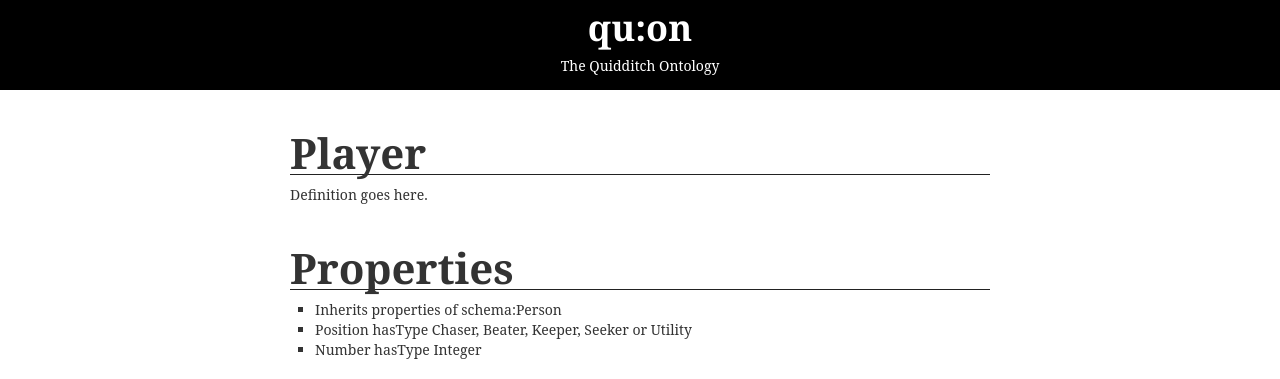
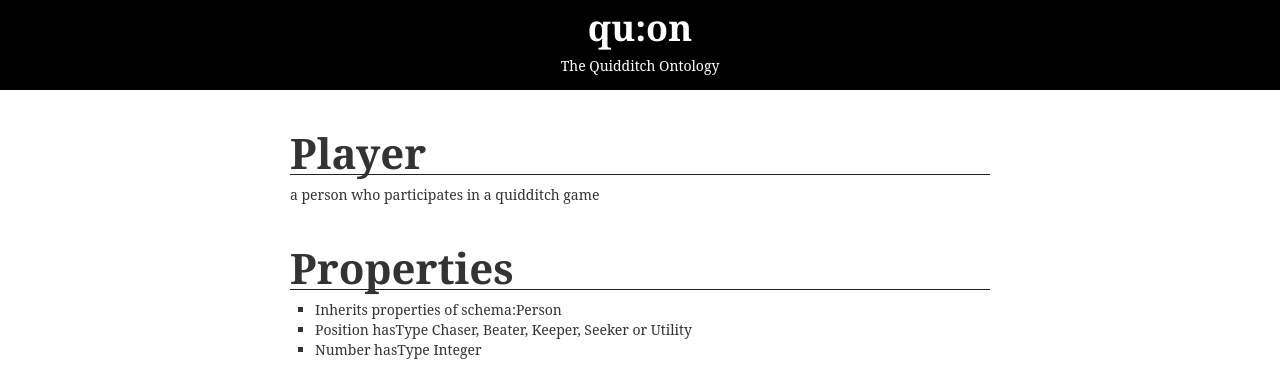
Before and after one commit to helrond/quon, a Jekyll site: the page built from Player.md, in a window 1280 px wide. Shown: the top 379 px of the page. Built offline with Jekyll 4.4.1, drawn with Linux system fonts in a browser that asks for light colours; some web fonts are replaced.

Commit message:
added definition

```diff
--- a/Player.md
+++ b/Player.md
@@ -3,7 +3,7 @@ title: Player
 layout: type
 categories: type
 ---
-Definition goes here.
+a person who participates in a quidditch game
 ##Properties
 * Inherits properties of [schema:Person](http://schema.org/Person)
 * Position hasType [Chaser](Chaser), [Beater](Beater), [Keeper](Keeper), [Seeker](Seeker) or [Utility](Utility)
```
